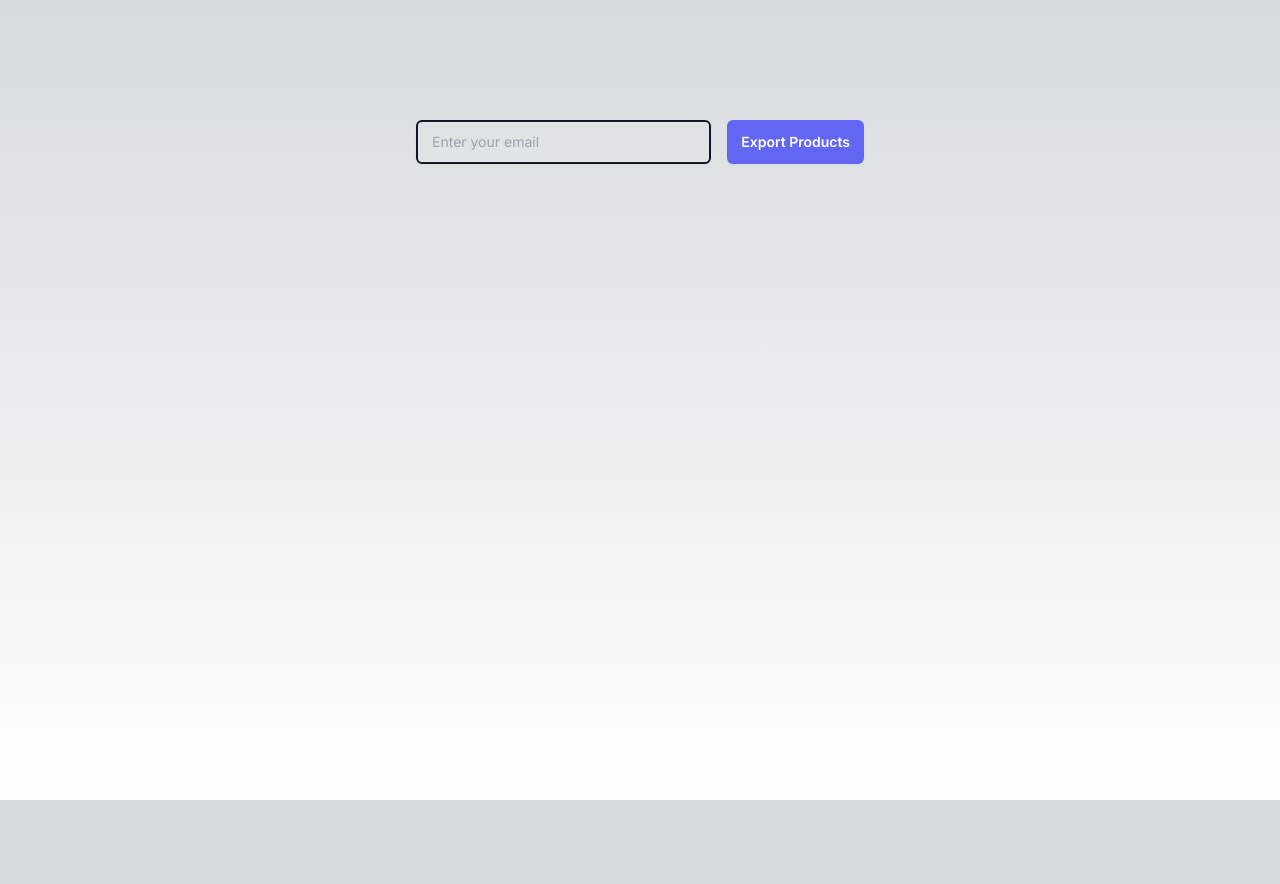
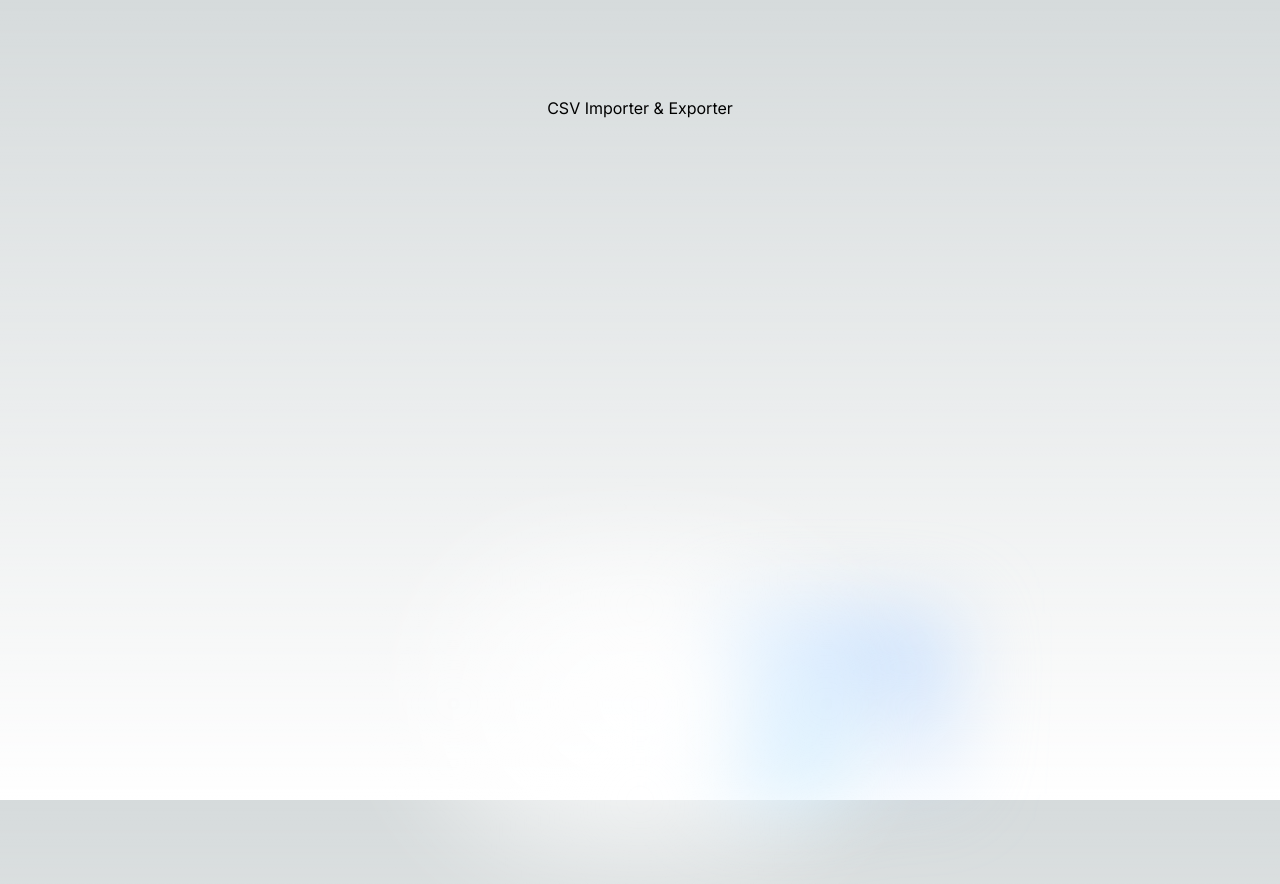
Before and after one commit to cvam29/CSVExporter, a Next.js app: page / in a window 1280 px wide. Before the commit the page ends 800 px from the top, so only its background shows below. Built offline with nearby package versions, Linux system fonts and the light colour scheme.

Commit message:
Clean code

```diff
--- a/src/app/page.tsx
+++ b/src/app/page.tsx
@@ -3,36 +3,14 @@ export default function Home() {
   return (
     <main className="flex min-h-screen flex-col items-center justify-between p-24">
 
-      <div className="mt-6 flex max-w-md gap-x-4">
-        <label htmlFor="email-address" className="sr-only">
-          Email address
-        </label>
-        <input
-          id="email-address"
-          name="email"
-          type="email"
-          autoComplete="email"
-          required
-          className="w-80 min-w-4 flex-auto rounded-md  border-2 border-slate-900 bg-white/5 px-3.5 py-2 text-white shadow-sm ring-1 ring-inset ring-white/10 focus:ring-2 focus:ring-inset focus:ring-indigo-500 sm:text-sm sm:leading-6"
-          placeholder="Enter your email"
-        />
-        <button
-          type="submit"
-          className="flex-none rounded-md bg-indigo-500 px-3.5 py-2.5 text-sm font-semibold text-white shadow-sm hover:bg-indigo-400 focus-visible:outline focus-visible:outline-2 focus-visible:outline-offset-2 focus-visible:outline-indigo-500"
-        >
-          Export Products
-        </button>
-      </div>
-      {/* <h1>CSV Exporter</h1>
 
-      <button className="bg-gray-300 hover:bg-gray-400 text-gray-800 font-bold py-2 px-4 rounded inline-flex items-center">
-        <svg className="fill-current w-4 h-4 mr-2" xmlns="http://www.w3.org/2000/svg" viewBox="0 0 20 20"><path d="M13 8V2H7v6H2l8 8 8-8h-5zM0 18h20v2H0v-2z" /></svg>
-        <span>Export Products</span>
-      </button>
+      <h1>CSV  Importer & Exporter</h1>
+
+
 
       <div className="relative flex place-items-center before:absolute before:h-[300px] before:w-full sm:before:w-[480px] before:-translate-x-1/2 before:rounded-full before:bg-gradient-radial before:from-white before:to-transparent before:blur-2xl before:content-[''] after:absolute after:-z-20 after:h-[180px] after:w-full sm:after:w-[240px] after:translate-x-1/3 after:bg-gradient-conic after:from-sky-200 after:via-blue-200 after:blur-2xl after:content-[''] before:dark:bg-gradient-to-br before:dark:from-transparent before:dark:to-blue-700 before:dark:opacity-10 after:dark:from-sky-900 after:dark:via-[#0141ff] after:dark:opacity-40 before:lg:h-[360px] z-[-1]">
 
-      </div> */}
+      </div>
 
     </main>
   );
```
Also changed, not shown: src/app/types/types.ts (deleted, +0 -9 lines).
